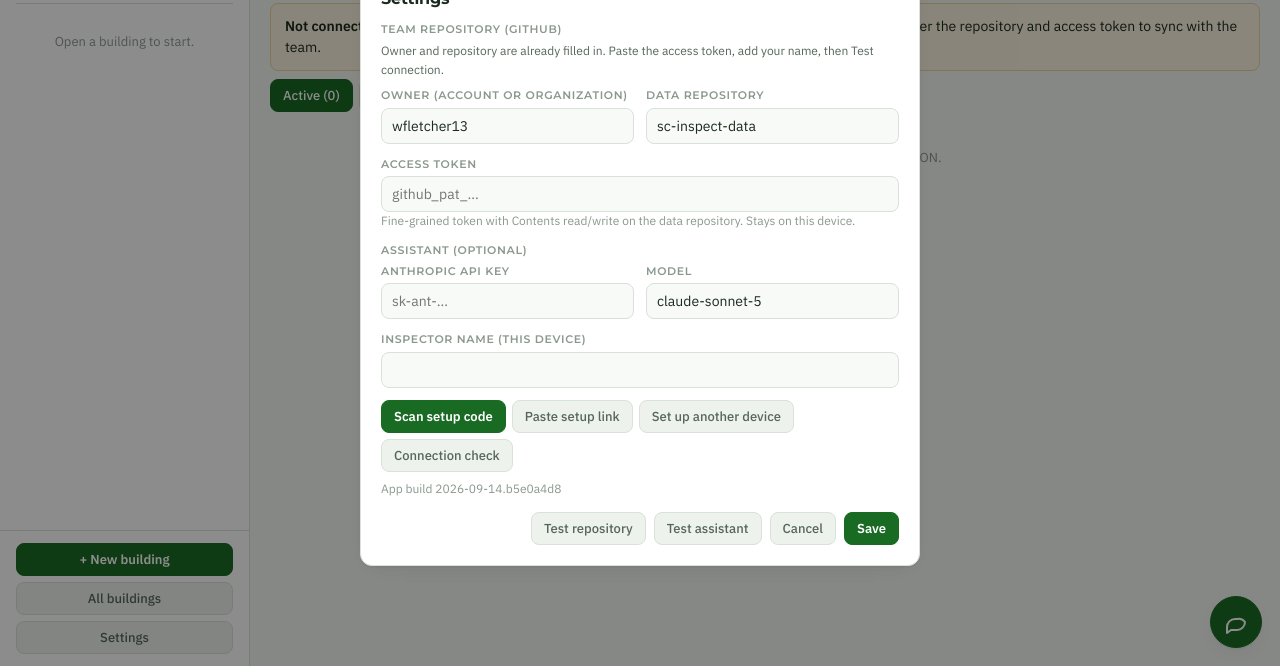
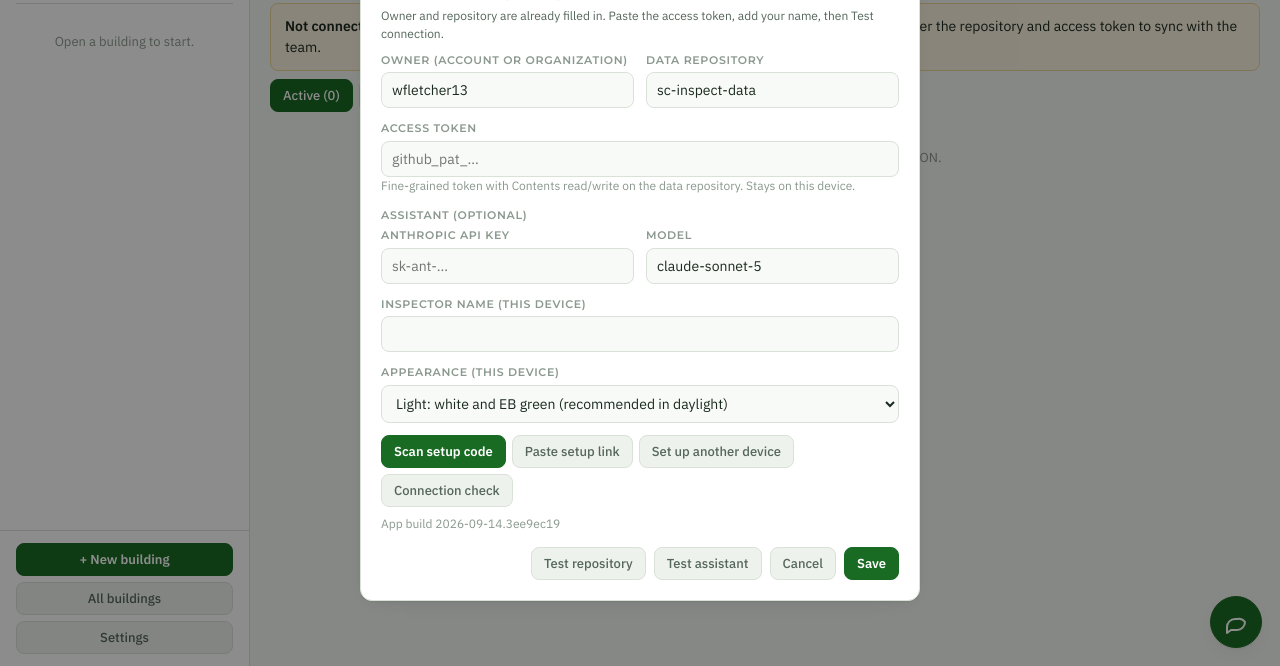
Before and after one commit to wfletcher13/sc-inspect, a plain HTML site: page index.html in a window 1280 px wide. Both pictures are taken after a click on the link "Settings". Shown: the part 134-800 px from the top of the page. Drawn offline with Linux system fonts and the light colour scheme.

Commit message:
Light EB look by default on every device, with an appearance choice in Settings: index.html

```diff
--- a/index.html
+++ b/index.html
@@ -376,7 +376,7 @@ function qrCanvas(text, px=6){
 <script>
 // ───────────────────────── data model ─────────────────────────
 const SCHEMA_VERSION = 2;
-const BUILD = '2026-09-14.b5e0a4d8';
+const BUILD = '2026-09-14.3ee9ec19';
 const FAN_TYPES = ['Stair pressurization fan','Smoke exhaust fan','Make-up air unit','RTU with smoke control','AHU with smoke control','Stair vestibule fan','Elevator pressurization fan','Smoke control damper'];
 const isDamper = e => ((e && e.type) || '').toLowerCase().includes('damper');
 const isFan = e => !isDamper(e);
@@ -650,6 +650,19 @@ const ui = lsGet(LS.ui, {}); S.currentId = ui.currentId || null; S.view = ui.vie
 function persist(){ lsSet(LS.projects, S.projects); lsSet(LS.base, S.base); lsSet(LS.shas, S.shas); lsSet(LS.dirty, [...S.dirty]); lsSet(LS.ui, { currentId:S.currentId, view:S.view, pressMode:S.pressMode }); }
 function saveCfg(){ lsSet(LS.cfg, S.cfg); }
 const ghConfigured = () => !!(S.cfg.owner && S.cfg.repo && S.cfg.token);
+
+// Appearance. The field default is the light EB look: a phone left in Dark Mode used to turn the
+// whole app near-black, which is wrong for reading readings in daylight on a roof.
+const LS_THEME = 'scv5_theme';
+function applyTheme(v){
+  const t = v || lsGet(LS_THEME, 'light');
+  if (t === 'auto') document.documentElement.removeAttribute('data-theme');
+  else document.documentElement.setAttribute('data-theme', t);
+  lsSet(LS_THEME, t);
+  const m = document.querySelector('meta[name="theme-color"]');
+  if (m) m.setAttribute('content', t === 'dark' ? '#0f1511' : '#ffffff');
+}
+const currentTheme = () => lsGet(LS_THEME, 'light');
 
 // ── merge rules (three-way, field level; filled beats blank) ──
 const SCALAR_OBJ = ['info','systems'];
@@ -2200,10 +2213,16 @@ function settingsDialog(){
     <div class="lbl" style="margin-top:8px">Assistant (optional)</div>
     <div class="row2"><div class="field"><label class="lbl" for="st_key">Anthropic API key</label><input id="st_key" type="password" value="${esc(c.anthropicKey)}" placeholder="sk-ant-…" autocapitalize="off"></div><div class="field"><label class="lbl" for="st_model">Model</label><input id="st_model" value="${esc(c.model)}" autocapitalize="off"></div></div>
     <div class="field"><label class="lbl" for="st_me">Inspector name (this device)</label><input id="st_me" value="${esc(S.me)}"></div>
+    <div class="field"><label class="lbl" for="st_theme">Appearance (this device)</label><select id="st_theme">
+      <option value="light">Light: white and EB green (recommended in daylight)</option>
+      <option value="dark">Dark</option>
+      <option value="auto">Match the phone's setting</option></select></div>
     <div class="rowflex" style="margin-top:10px"><button id="st_scan" class="btn-primary">Scan setup code</button><button id="st_paste">Paste setup link</button><button id="st_share">Set up another device</button><button id="st_diag">Connection check</button></div>
     <div id="st_msg" class="small muted" style="margin-top:8px"></div>
     <div class="small faint" style="margin-top:6px">App build ${BUILD}</div>
     <div class="acts"><button id="st_test">Test repository</button><button id="st_testai">Test assistant</button><button id="mCancel">Cancel</button><button id="mOk" class="btn-primary">Save</button></div>`, () => {
+    $('#st_theme').value = currentTheme();
+    $('#st_theme').onchange = e => applyTheme(e.target.value);
     const read = () => { S.cfg.owner = $('#st_owner').value.trim(); S.cfg.repo = $('#st_repo').value.trim(); S.cfg.token = $('#st_token').value.trim(); S.cfg.anthropicKey = $('#st_key').value.trim(); S.cfg.model = $('#st_model').value.trim() || 'claude-sonnet-5'; S.me = $('#st_me').value.trim(); saveCfg(); lsSet(LS.me, S.me); };
     $('#mCancel').onclick = closeModal;
     $('#st_scan').onclick = () => { read(); scanSetupDialog(); };
@@ -2219,6 +2238,7 @@ function settingsDialog(){
   });
 }
 async function boot(){
+  applyTheme();
   $('#btnNewSide').onclick = newBuilding; $('#btnHomeSide').onclick = () => go('home');
   $('#btnSettingsSide').onclick = settingsDialog;
   chatInit();
```
